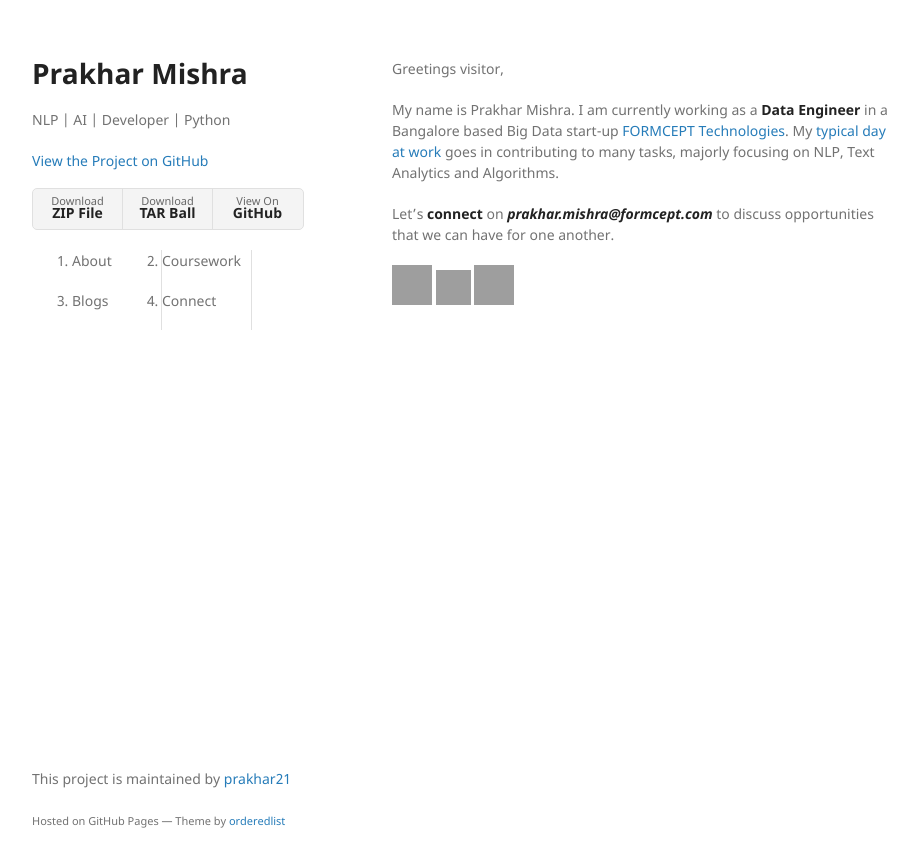
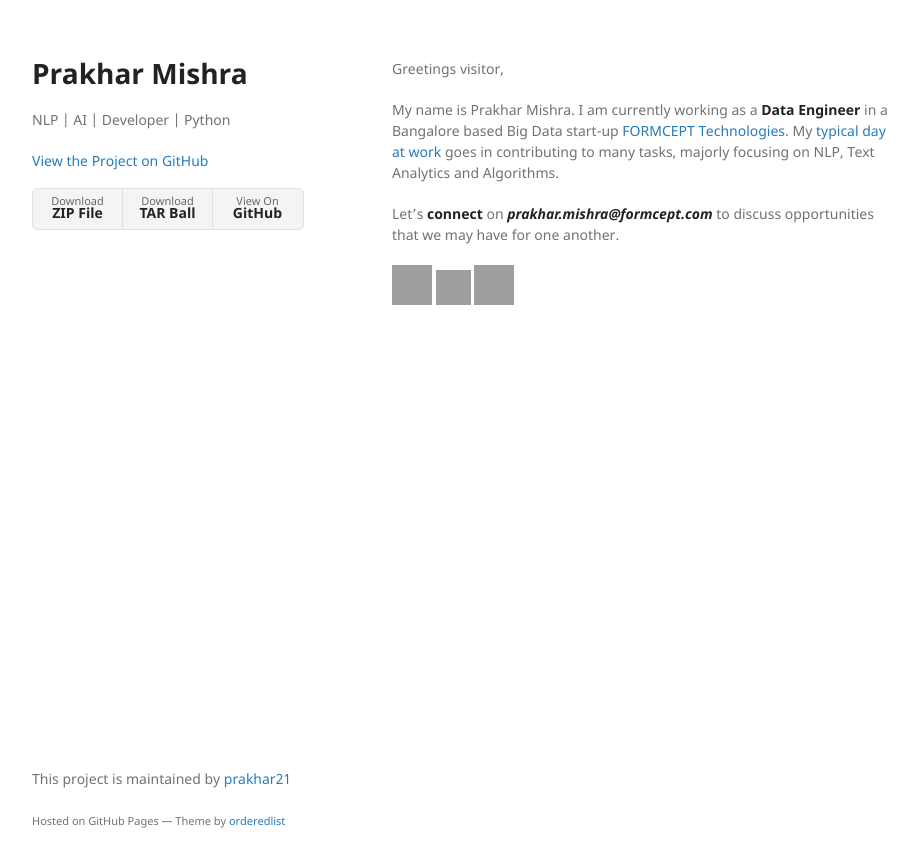
Before and after one commit to prakhar21/profile, a Jekyll site: the page built from index.md, in a window 1280 px wide. Shown: the top 867 px of the page, without its empty margins (178-1096 px from the left). Built offline with Jekyll 4.4.1, drawn with Linux system fonts in a browser that asks for light colours; grey boxes are pictures that could not be loaded.

```diff
--- a/_layouts/default.html
+++ b/_layouts/default.html
@@ -33,13 +33,6 @@
           </ul>
         {% endif %}
 
-        <ol>
-          <li>About</li>
-          <li>Coursework</li>
-          <li>Blogs</li>
-          <li>Connect</li>
-        </ol>
-
       </header>
       <section>
 
--- a/index.md
+++ b/index.md
@@ -7,7 +7,7 @@
 My name is Prakhar Mishra. I am currently working as a **Data Engineer** in a Bangalore based Big Data start-up [FORMCEPT Technologies](http://www.formcept.com). My [typical day at work](day-at-work) goes in contributing to many tasks, majorly focusing on NLP, Text Analytics and Algorithms.
 
 
-Let's **connect** on ***prakhar.mishra@formcept.com*** to discuss opportunities that we can have for one another.
+Let's **connect** on ***prakhar.mishra@formcept.com*** to discuss opportunities that we may have for one another.
 
 [![Github](https://s-media-cache-ak0.pinimg.com/originals/d6/40/57/d6405738890860b9844024299ee0c7a6.jpg){:height="40px" width="40px"}](http://www.github.com/prakhar21)
 [![LinkedIn](https://cdn0.iconfinder.com/data/icons/social-flat-rounded-rects/512/linkedin-512.png){:height="35px" width="35px"}](http://www.linkedin.com/in/prakhar21)
```
